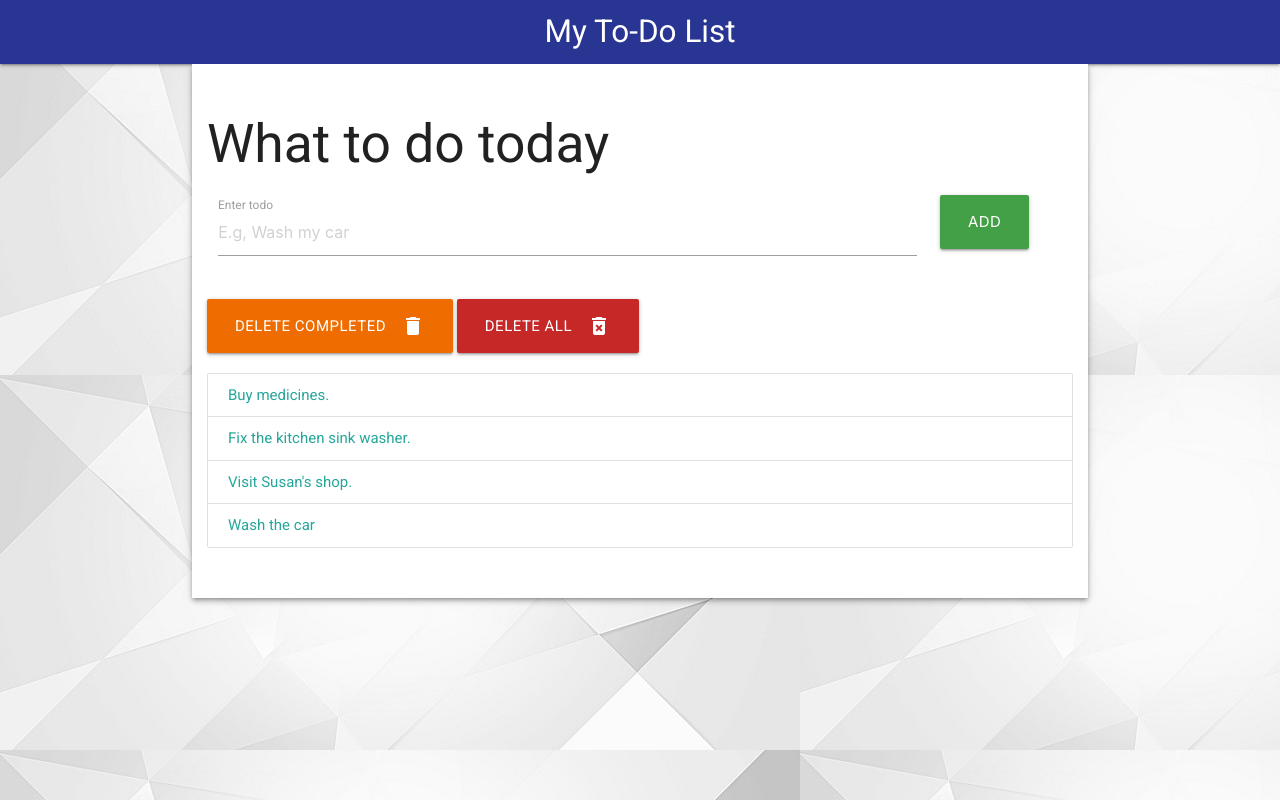
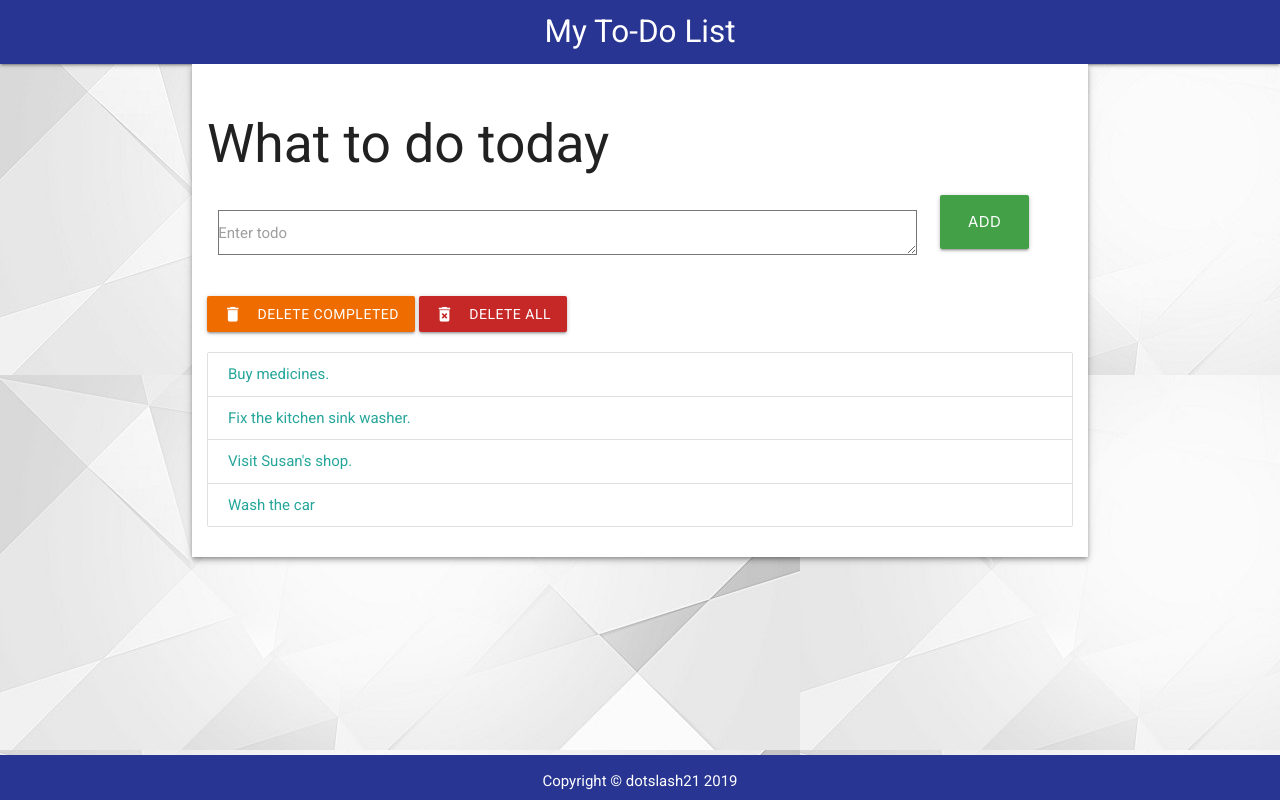
Before and after one commit to dotslash21/todoapp, a Django app: template todolist/templates/todolist/index.html in a window 1280 px wide. Run offline with Django 3.2, Linux system fonts and the light colour scheme; the template is opened without the code that fills it: values that come from a table or form of the project are taken from there, others are empty; data comes from the database, SQL or seed files in the repository; both versions use the stored data as it was after the commit; form fields are guessed from the names that the template uses.

Commit message:
Added form to capture data and implemented button functions

```diff
--- a/todolist/static/todolist/style.css
+++ b/todolist/static/todolist/style.css
@@ -1,6 +1,26 @@
+html {
+  height: 100%;
+  margin: 0;
+}
+
 body {
+  min-height:100%;
+  position:relative;
+  padding-bottom: 3rem;
   font-family: "Roboto", sans-serif;
   background-image: url("./images/background.jpg");
+}
+
+main {
+  flex: 1 0 auto;
+}
+
+footer {
+  position: absolute;
+  left: 0 ;
+  right: 0;
+  bottom: 0;
+  height: 3rem;
 }
 
 .container {
--- a/todolist/templates/todolist/index.html
+++ b/todolist/templates/todolist/index.html
@@ -2,21 +2,13 @@
 
 <!DOCTYPE html>
 <html>
+
 <head>
   <!--Import Google Icon and Roboto Font-->
-    <link
-      href="https://fonts.googleapis.com/icon?family=Material+Icons"
-      rel="stylesheet"
-    />
-    <link
-      href="https://fonts.googleapis.com/css?family=Roboto"
-      rel="stylesheet"
-    />
+  <link href="https://fonts.googleapis.com/icon?family=Material+Icons" rel="stylesheet" />
+  <link href="https://fonts.googleapis.com/css?family=Roboto" rel="stylesheet" />
   <!--Import materialize.css-->
-    <link
-      rel="stylesheet"
-      href="https://cdnjs.cloudflare.com/ajax/libs/materialize/1.0.0/css/materialize.min.css"
-    />
+  <link rel="stylesheet" href="https://cdnjs.cloudflare.com/ajax/libs/materialize/1.0.0/css/materialize.min.css" />
   <link rel="stylesheet" href="{% static 'todolist/style.css' %}" />
 
   <!--Let browser know website is optimized for mobile-->
@@ -36,55 +28,55 @@
     <div class="container white z-depth-2">
       <h2>What to do today</h2>
 
+      <form action="{% url 'add' %}" method="POST" role="form">
+        {% csrf_token %}
         <div class="row">
           <div class="input-field col s10">
-            <input
-              placeholder="E.g, Wash my car"
-              id="first_name"
-              type="text"
-              class="validate"
-            />
-            <label for="first_name">Enter todo</label>
+            {{ form.text }}
+            <label for="todo_text">Enter todo</label>
           </div>
 
           <div class="col s2">
-            <button
-              class="waves-effect waves-light btn btn-large green darken-1"
-            >
+            <button id="add-btn" class="waves-effect waves-light btn btn-large green darken-1">
               ADD
             </button>
           </div>
         </div>
+      </form>
 
       <div class="row">
-          <a class="waves-effect waves-light btn btn-large orange darken-3">
-            <i class="material-icons right">delete</i>DELETE COMPLETED
+        <a href="{% url 'deletecompleted' %}" class="waves-effect waves-light btn orange darken-3">
+          <i class="material-icons left">delete</i>DELETE COMPLETED
         </a>
-          <a class="waves-effect waves-light btn btn-large red darken-3">
-            <i class="material-icons right">delete_forever</i>DELETE ALL
+        <a href="{% url 'deleteall' %}" class="waves-effect waves-light btn red darken-3">
+          <i class="material-icons left">delete_forever</i>DELETE ALL
         </a>
       </div>
 
       <!-- Task lists -->
-        <div class="row">
       <ul class="collection">
-            {% for todolist in todo_items %} {% if todolist.completed %}
+        {% for todolist in todo_items %}
+          {% if todolist.completed %}
             <a class="collection-item task-complete">{{ todolist.text }}</a>
           {% else %}
-            <a href="#" class="collection-item">{{ todolist.text }}</a>
-            {% endif %} {% endfor %}
+            <a href="{% url 'completed' todolist.id %}" class="collection-item">{{ todolist.text }}</a>
+          {% endif %}
+        {% endfor %}
       </ul>
-        </div>
     </div>
   </main>
 
+  <footer class="indigo darken-3">
+    <p class="center-align white-text">
+      Copyright &copy; dotslash21 2019
+    </p>
+  </footer>
+
   <!--JavaScript at end of body for optimized loading-->
   <!-- jQuery -->
-    <script
-      src="https://code.jquery.com/jquery-3.3.1.min.js"
-      integrity="sha256-FgpCb/KJQlLNfOu91ta32o/NMZxltwRo8QtmkMRdAu8="
-      crossorigin="anonymous"
-    ></script>
+  <script src="https://code.jquery.com/jquery-3.3.1.min.js" integrity="sha256-FgpCb/KJQlLNfOu91ta32o/NMZxltwRo8QtmkMRdAu8="
+    crossorigin="anonymous"></script>
   <script src="https://cdnjs.cloudflare.com/ajax/libs/materialize/1.0.0/js/materialize.min.js"></script>
 </body>
+
 </html>
--- a/todolist/urls.py
+++ b/todolist/urls.py
@@ -2,5 +2,9 @@ from django.urls import path, include
 from . import views
 
 urlpatterns = [
-    path('', views.index, name='index')
+    path('', views.index, name='index'),
+    path('add', views.addTodoItem, name='add'),
+    path('completed/<todo_id>', views.completedTodo, name='completed'),
+    path('deletecompleted', views.deleteCompleted, name='deletecompleted'),
+    path('deleteall', views.deleteAll, name='deleteall')
 ]
```
Also changed, not shown: todolist/views.py (+35 -2 lines), db.sqlite3. Lines whose indentation alone changed are shown as unchanged.
